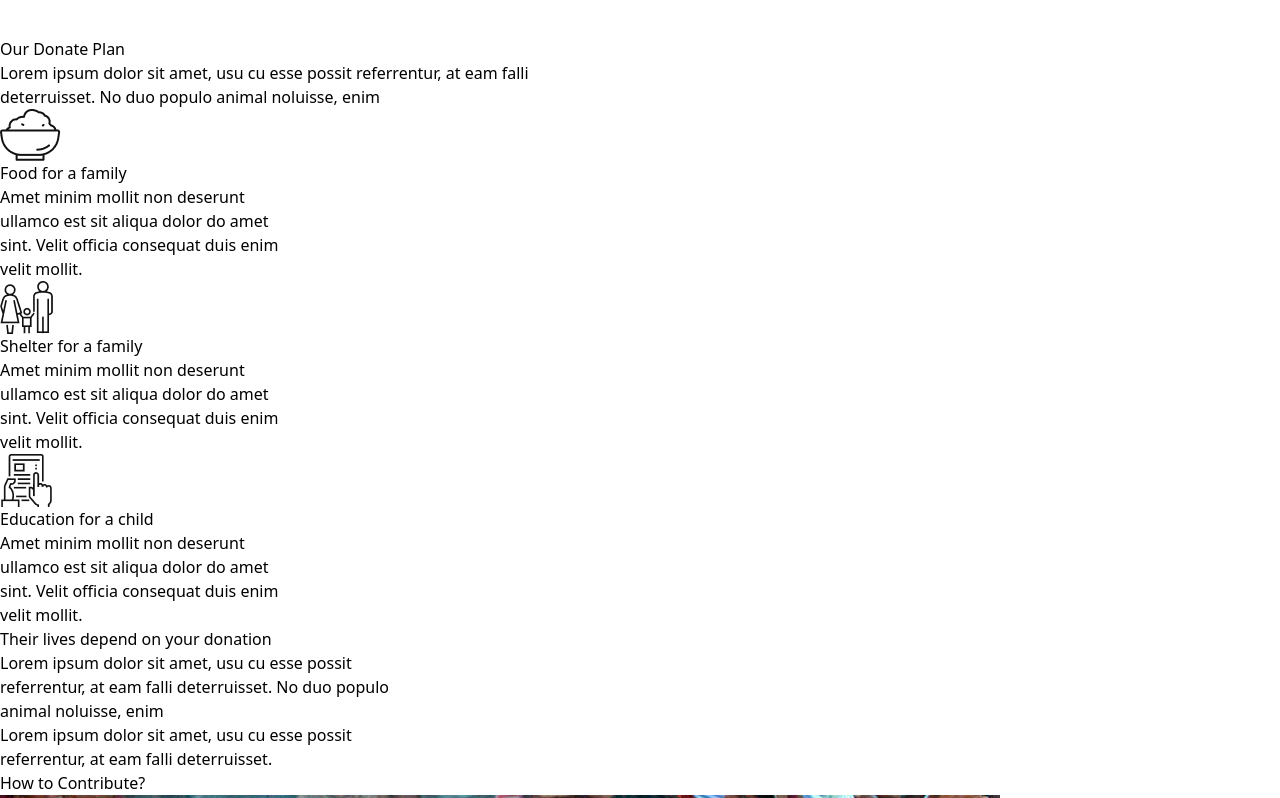
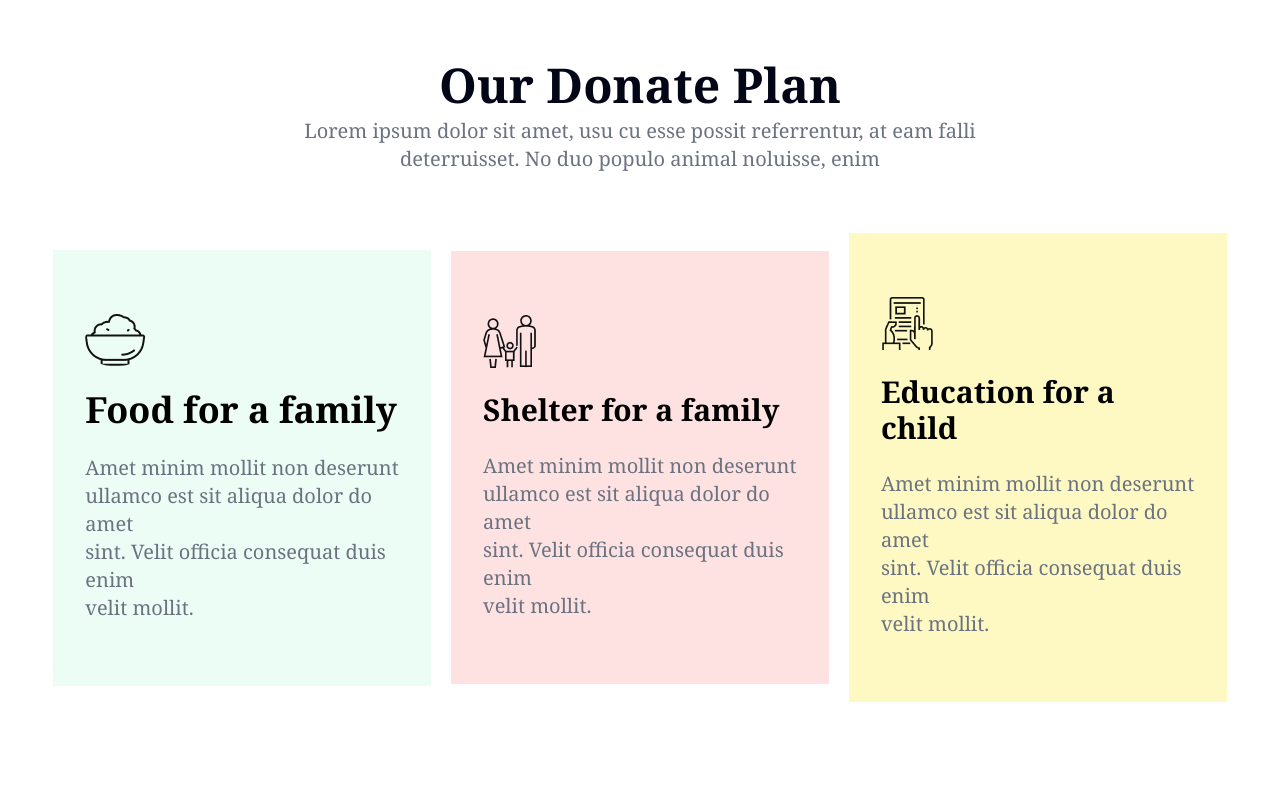
Before and after one commit to raselworshop/donate-today-my, a website built with Vite: page index.html in a window 1280 px wide. Shown: the part 1538-2336 px from the top of the page. Built offline with nearby package versions, Linux system fonts and the light colour scheme.

Commit message:
added the styles for our donate plan in this commit

```diff
--- a/index.html
+++ b/index.html
@@ -41,7 +41,7 @@
     <section class="w-11/12 flex flex-col justify-around items-center gap-4 my-10 mx-auto">
         <div class="flex flex-col justify-evenly items-center gap-4">
             <h1 class="font-serif font-bold from-neutral-950 text-5xl">Donate Today</h1>
-            <p class="text-center text-xl text-gray-500">Lorem ipsum dolor sit amet, usu cu esse possit referrentur, at eam falli <br> deterruisset. No duo populo animal noluisse, enim</p>
+            <p class="text-center text-xl text-gray-500 font-serif">Lorem ipsum dolor sit amet, usu cu esse possit referrentur, at eam falli <br> deterruisset. No duo populo animal noluisse, enim</p>
         </div>
         <div class="flex justify-around items-center gap-8 my-8">
             <p class="font-semibold cursor-pointer py-10 p-8 bg-gray-100 text-gray-400 rounded-lg text-4xl hover:border hover:border-solid hover:border-red-600 hover:text-red-500 hover:bg-red-100">100TK</p>
@@ -57,26 +57,26 @@
         </div>
     </section>
     <!-- our donate plan section start here -->
-    <section>
-        <div>
-            <h1>Our Donate Plan</h1>
-            <p>Lorem ipsum dolor sit amet, usu cu esse possit referrentur, at eam falli <br> deterruisset. No duo populo animal noluisse, enim</p>
+    <section class="w-11/12 my-16 mx-auto grid grid-cols-1 justify-center items-center gap-5 relative">
+        <div class="flex flex-col justify-between items-center gap-2">
+            <h1 class="font-serif font-extrabold text-5xl text-slate-950">Our Donate Plan</h1>
+            <p class="text-center text-xl text-gray-500 font-serif">Lorem ipsum dolor sit amet, usu cu esse possit referrentur, at eam falli <br> deterruisset. No duo populo animal noluisse, enim</p>
         </div>
-        <div>
-            <div>
-                <img src="./icons/food.png" alt="images food">
-                <h3>Food for a family</h3>
-                <p>Amet minim mollit non deserunt <br> ullamco est sit aliqua dolor do amet <br> sint. Velit officia consequat duis enim <br> velit mollit.</p>
+        <div class="grid grid-cols-3 justify-evenly items-center gap-5 my-10">
+            <div class="flex flex-col justify-around items-start gap-2 bg-emerald-50 py-16 px-8">
+                <img class="hover:bg-blend-hue hover:bg-red-200 rounded-full hover:ring-offset-fuchsia-300" src="./icons/food.png" alt="images food">
+                <h3 class="font-serif font-semibold text-4xl py-4">Food for a family</h3>
+                <p class="text-xl text-gray-500 font-serif">Amet minim mollit non deserunt <br> ullamco est sit aliqua dolor do amet <br> sint. Velit officia consequat duis enim <br> velit mollit.</p>
             </div>
-            <div>
-                <img src="./icons/shelter.png" alt="shelter family">
-                <h3>Shelter for a family</h3>
-                <p>Amet minim mollit non deserunt <br> ullamco est sit aliqua dolor do amet <br> sint. Velit officia consequat duis enim <br> velit mollit.</p>
+            <div class="flex flex-col justify-around items-start gap-2 bg-red-100 py-16 px-8">
+                <img class="hover:bg-blend-hue hover:bg-red-200 hover:ring-offset-fuchsia-300" src="./icons/shelter.png" alt="shelter family">
+                <h3 class="font-serif font-semibold text-3xl py-4">Shelter for a family</h3>
+                <p class="text-xl text-gray-500 font-serif">Amet minim mollit non deserunt <br> ullamco est sit aliqua dolor do amet <br> sint. Velit officia consequat duis enim <br> velit mollit.</p>
             </div>
-            <div>
-                <img src="./icons/Frame-1.png" alt="frames for images">
-                <h3>Education for a child</h3>
-                <p>Amet minim mollit non deserunt <br> ullamco est sit aliqua dolor do amet <br> sint. Velit officia consequat duis enim <br> velit mollit.</p>
+            <div class="flex flex-col justify-around items-start gap-2 bg-yellow-100 py-16 px-8">
+                <img class="hover:bg-blend-hue hover:bg-red-200 hover:ring-offset-fuchsia-300" src="./icons/Frame-1.png" alt="frames for images">
+                <h3 class="font-serif font-semibold text-3xl py-4">Education for a child</h3>
+                <p class="text-xl text-gray-500 font-serif">Amet minim mollit non deserunt <br> ullamco est sit aliqua dolor do amet <br> sint. Velit officia consequat duis enim <br> velit mollit.</p>
             </div>
         </div>
     </section>
@@ -84,9 +84,9 @@
     <section>
         <div>
           <div>
-            <h2>Their lives depend on your donation</h2>
-            <p>Lorem ipsum dolor sit amet, usu cu esse possit <br> referrentur, at eam falli deterruisset. No duo populo <br> animal noluisse, enim</p>
-            <p>Lorem ipsum dolor sit amet, usu cu esse possit <br> referrentur, at eam falli deterruisset.</p>
+            <h2 class="font-serif font-extrabold text-5xl text-slate-950">Their lives depend on <br> your donation</h2>
+            <p class="text-center text-xl text-gray-500 font-serif">Lorem ipsum dolor sit amet, usu cu esse possit <br> referrentur, at eam falli deterruisset. No duo populo <br> animal noluisse, enim</p>
+            <p class="text-center text-xl text-gray-500 font-serif">Lorem ipsum dolor sit amet, usu cu esse possit <br> referrentur, at eam falli deterruisset.</p>
             <button>How to Contribute?</button>
           </div>
           <div>
@@ -98,9 +98,9 @@
                 <img src="./images/donation2.jpg" alt="">
             </div>
             <div>
-                <h2>They need us <br> to survive</h2>
-                <p>Lorem ipsum dolor sit amet, usu cu esse possit <br> referrentur, at eam falli deterruisset. No duo populo <br> animal noluisse, enim</p>
-                <p>Lorem ipsum dolor sit amet, usu cu esse possit <br> referrentur, at eam falli deterruisset.</p>
+                <h2 class="font-serif font-extrabold text-5xl text-slate-950">They need us <br> to survive</h2>
+                <p class="text-center text-xl text-gray-500 font-serif">Lorem ipsum dolor sit amet, usu cu esse possit <br> referrentur, at eam falli deterruisset. No duo populo <br> animal noluisse, enim</p>
+                <p class="text-center text-xl text-gray-500 font-serif">Lorem ipsum dolor sit amet, usu cu esse possit <br> referrentur, at eam falli deterruisset.</p>
                 <button>How to Contribute?</button>
             </div>
         </div>
```
